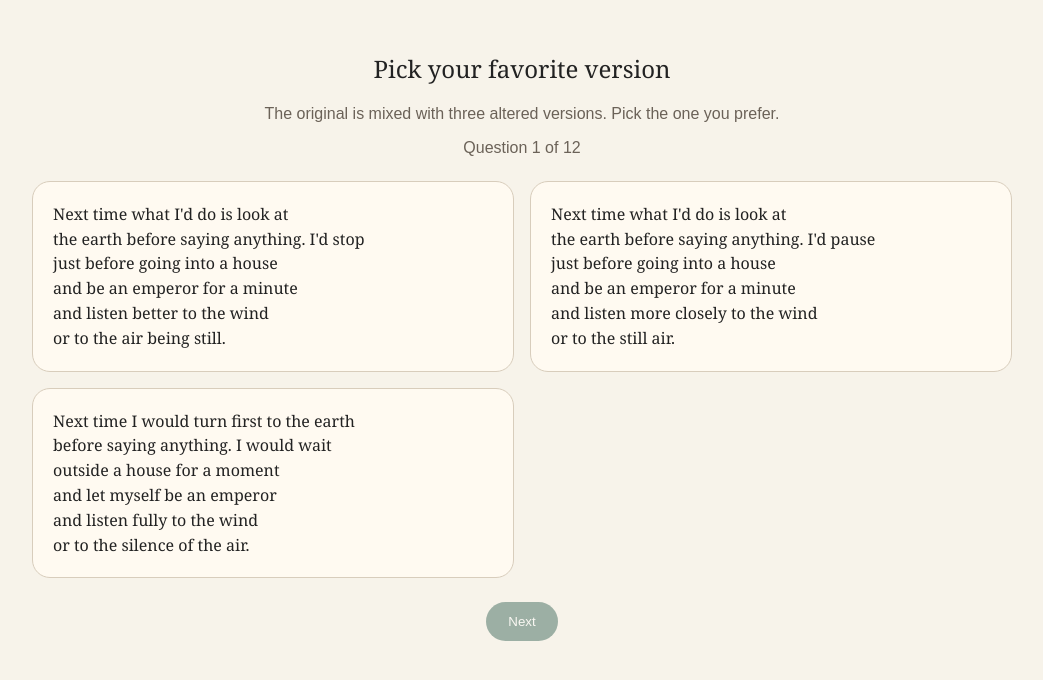
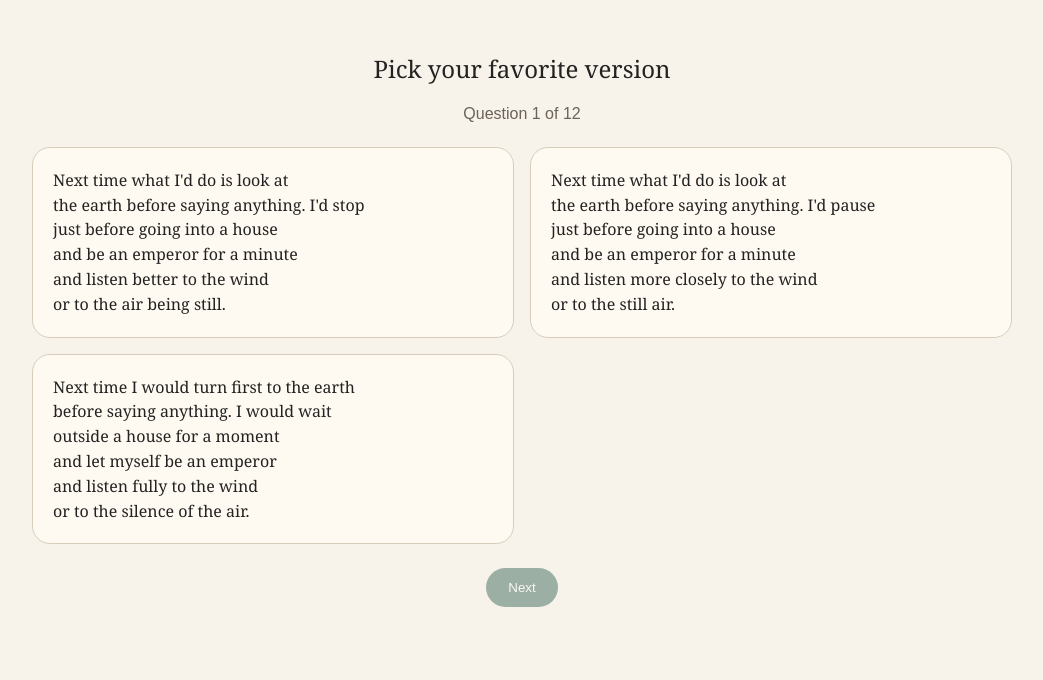
Before and after one commit to cpenca/lit, a plain HTML site: page index.html in a window 1280 px wide. Shown: the whole page, without its empty margins (118-1161 px from the left). Drawn offline with Linux system fonts and the light colour scheme.

Commit message:
Update title and remove intro text in index.html

```diff
--- a/index.html
+++ b/index.html
@@ -3,7 +3,7 @@
 <head>
 <meta charset="UTF-8">
 <meta name="viewport" content="width=device-width, initial-scale=1.0">
-<title>Original vs Improved Quiz</title>
+<title>Literary Taste Test</title>
 <style>
 body{margin:0;padding:32px 16px;font-family:Georgia,serif;background:#f7f3ea;color:#222}
 .wrap{max-width:980px;margin:auto}
@@ -27,7 +27,7 @@ button:disabled{opacity:.45}
 <div class="wrap">
 <section id="quizView">
 <h1>Pick your favorite version</h1>
-<p class="intro">The original is mixed with three altered versions. Pick the one you prefer.</p>
+<p class="intro"></p>
 <p class="progress" id="progress"></p>
 <div class="choices" id="choices"></div>
 <div class="controls"><button id="next" disabled>Next</button></div>
```
